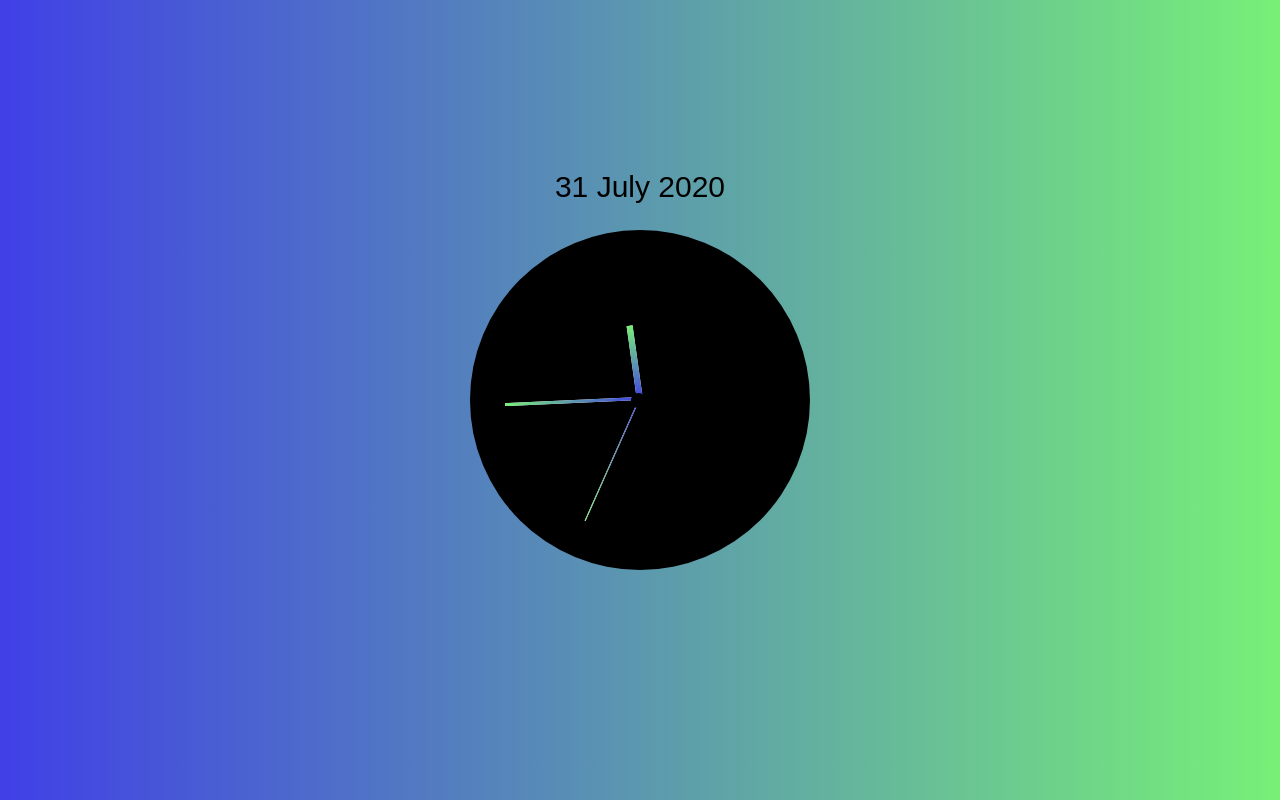
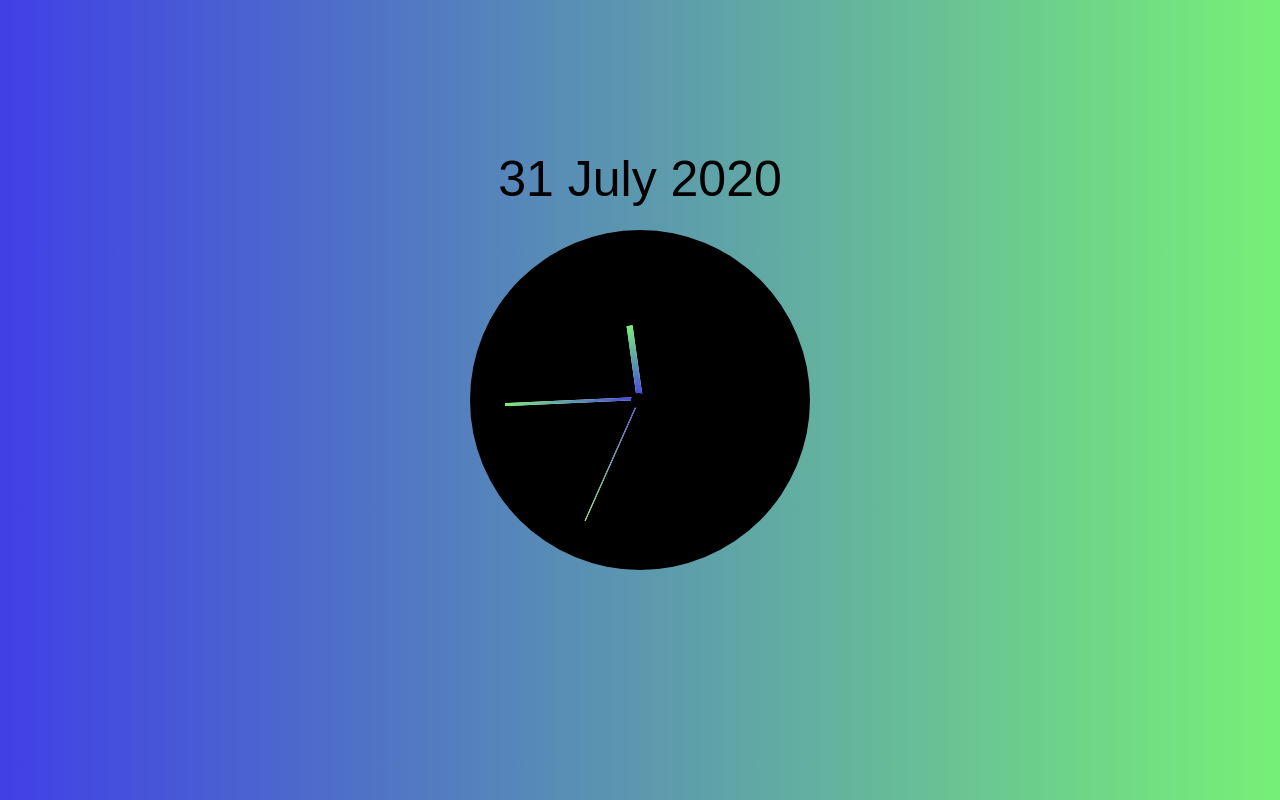
Before and after one commit to NikaDarab/clock, a plain HTML site: page index.html in a window 1280 px wide. Drawn offline with Linux system fonts and the light colour scheme.

Commit message:
font size

```diff
--- a/style.css
+++ b/style.css
@@ -79,5 +79,5 @@ width: 50%;
 bottom: 40rem;
 left: 25%;
 height: 20rem;
-font-size: 30px;
+font-size: 5rem;
 }
```
